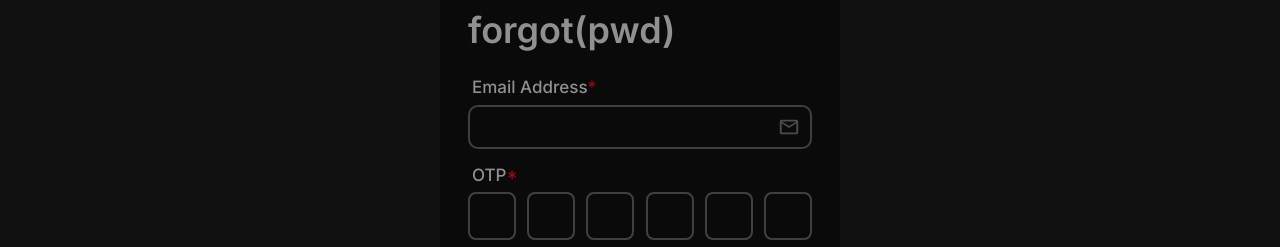
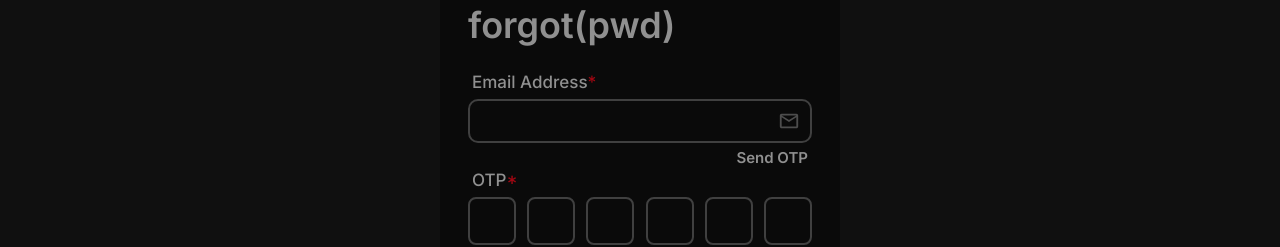
Before and after one commit to chuchra-himanshu/ui.cooders.org, a React (Vite) app: page /forgot-password in a window 1280 px wide. Shown: the part 243-490 px from the top of the page. Built offline with nearby package versions, Linux system fonts and the light colour scheme; no server answers.

Commit message:
Add Send OTP button on Auth Forms

```diff
--- a/src/components/form/TextInput.tsx
+++ b/src/components/form/TextInput.tsx
@@ -12,6 +12,7 @@ const TextInput: React.FC<TextInputPropsInterface> = ({
   handleInputChange,
   Icon,
   lowercase = false,
+  inputButton,
 }) => {
   return (
     <div className="flex flex-col text-text-secondary font-medium focus-within:text-accent gap-1 transition-all ease-in-out duration-200 mb-[14px]">
@@ -19,7 +20,7 @@ const TextInput: React.FC<TextInputPropsInterface> = ({
         {label}
         {required && <span className="text-red-800">*</span>}
       </label>
-      <div className="relative">
+      <div className="relative w-full">
         <input
           type={inputType}
           id={id}
@@ -40,6 +41,14 @@ const TextInput: React.FC<TextInputPropsInterface> = ({
           size={22}
         />
       </div>
+      {inputButton && (
+        <p
+          className="self-end -mb-4 text-[15px] font-semibold hover:text-accent transition-all ease-in-out duration-200 cursor-pointer pr-1"
+          onClick={inputButton.handleButtonClick}
+        >
+          {inputButton.title}
+        </p>
+      )}
     </div>
   );
 };
--- a/src/pages/auth/EmailVerification.tsx
+++ b/src/pages/auth/EmailVerification.tsx
@@ -12,6 +12,7 @@ const EmailVerification: React.FC = () => {
   const [formData, setFormData] = useState<EmailVerificationFormDataInterface>(
     AUTH_DATA.INITIAL_DATA.EMAIL_VERIFICATION
   );
+  const [otpTitle, setOTPTitle] = useState("Send OTP");
 
   const handleInputChange = useCallback(
     (e: React.ChangeEvent<HTMLInputElement>) => {
@@ -26,6 +27,17 @@ const EmailVerification: React.FC = () => {
   const handleFormSubmit = useCallback((e: FormEvent<HTMLFormElement>) => {
     e.preventDefault();
   }, []);
+
+  const handleSendOTP = (): void => {
+    if (otpTitle != "Send OTP" && otpTitle != "Resend OTP") {
+      return;
+    }
+    setOTPTitle("Sending...");
+    setTimeout(() => {
+      setOTPTitle("OTP Sent!");
+      setTimeout(() => setOTPTitle("Resend OTP"), 2000);
+    }, 1000);
+  };
 
   return (
     <AuthFormContainer
@@ -42,6 +54,10 @@ const EmailVerification: React.FC = () => {
         value={formData.email}
         handleInputChange={handleInputChange}
         Icon={MdOutlineMail}
+        inputButton={{
+          title: otpTitle,
+          handleButtonClick: handleSendOTP,
+        }}
       />
       <OTPInput />
       <section className="mt-[22px]">
--- a/src/pages/auth/ForgetPassword.tsx
+++ b/src/pages/auth/ForgetPassword.tsx
@@ -15,6 +15,7 @@ const ForgetPassword: React.FC = () => {
   const [formData, setFormData] = useState<ForgetPasswordFormDataInterface>(
     AUTH_DATA.INITIAL_DATA.FORGET_PASSWORD
   );
+  const [otpTitle, setOTPTitle] = useState("Send OTP");
 
   const handleInputChange = useCallback(
     (e: React.ChangeEvent<HTMLInputElement>) => {
@@ -44,6 +45,17 @@ const ForgetPassword: React.FC = () => {
     </section>
   );
 
+  const handleSendOTP = (): void => {
+    if (otpTitle != "Send OTP" && otpTitle != "Resend OTP") {
+      return;
+    }
+    setOTPTitle("Sending...");
+    setTimeout(() => {
+      setOTPTitle("OTP Sent!");
+      setTimeout(() => setOTPTitle("Resend OTP"), 2000);
+    }, 1000);
+  };
+
   return (
     <AuthFormContainer
       formTitle="forgot(pwd)"
@@ -59,6 +71,10 @@ const ForgetPassword: React.FC = () => {
         value={formData.email}
         handleInputChange={handleInputChange}
         Icon={MdOutlineMail}
+        inputButton={{
+          title: otpTitle,
+          handleButtonClick: handleSendOTP,
+        }}
       />
       <OTPInput />
       <SwitchToSignIn />
--- a/src/pages/auth/TwoFactorAuthentication.tsx
+++ b/src/pages/auth/TwoFactorAuthentication.tsx
@@ -13,6 +13,7 @@ const TwoFactorAuthentication: React.FC = () => {
     useState<TwoFactorAuthenticationFormDataInterface>(
       AUTH_DATA.INITIAL_DATA.TFA
     );
+  const [otpTitle, setOTPTitle] = useState("Send OTP");
 
   const handleInputChange = useCallback(
     (e: React.ChangeEvent<HTMLInputElement>) => {
@@ -28,6 +29,17 @@ const TwoFactorAuthentication: React.FC = () => {
     e.preventDefault();
   }, []);
 
+  const handleSendOTP = (): void => {
+    if (otpTitle != "Send OTP" && otpTitle != "Resend OTP") {
+      return;
+    }
+    setOTPTitle("Sending...");
+    setTimeout(() => {
+      setOTPTitle("OTP Sent!");
+      setTimeout(() => setOTPTitle("Resend OTP"), 2000);
+    }, 1000);
+  };
+
   return (
     <AuthFormContainer formTitle="2FA" handleFormSubmit={handleFormSubmit}>
       <TextInput
@@ -41,6 +53,10 @@ const TwoFactorAuthentication: React.FC = () => {
         disabled={true}
         handleInputChange={handleInputChange}
         Icon={MdOutlineMail}
+        inputButton={{
+          title: otpTitle,
+          handleButtonClick: handleSendOTP,
+        }}
       />
       <OTPInput />
       <section className="mt-[22px]">
--- a/src/types/components/form.components.types.d.ts
+++ b/src/types/components/form.components.types.d.ts
@@ -10,6 +10,10 @@ interface TextInputPropsInterface {
   handleInputChange?: (e: React.ChangeEvent<HTMLInputElement>) => void;
   Icon: IconType;
   lowercase?: boolean;
+  inputButton?: {
+    title: string;
+    handleButtonClick: () => void;
+  };
 }
 
 interface PasswordInputPropsInterface {
```
